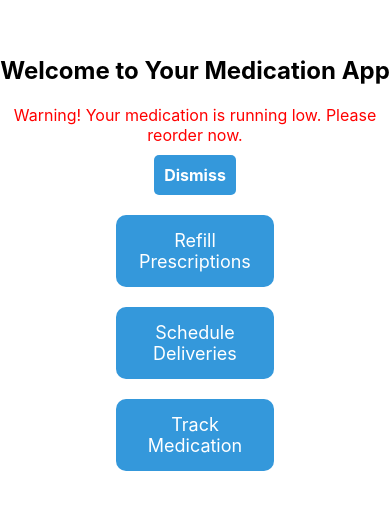
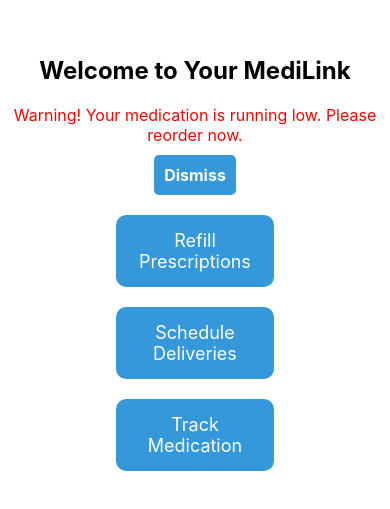
Before and after one commit to ishnaruw/MediLink, a React Native app: screen / in a window 390 px wide. Shown: the part 149-658 px from the top of the page. Built offline with nearby package versions, Linux system fonts and the light colour scheme.

Commit message:
App name change

```diff
--- a/App.js
+++ b/App.js
@@ -49,7 +49,7 @@ const HomeScreen = ({ navigation }) => {
   return (
     <View style={styles.container}>
       <TouchableOpacity onPress={handleWelcomeMessageClick}>
-        <Text style={styles.title}>Welcome to Your Medication App</Text>
+        <Text style={styles.title}>Welcome to Your MediLink</Text>
       </TouchableOpacity>
       {renderWarningMessage()}
       <View style={styles.buttonContainer}>
```
